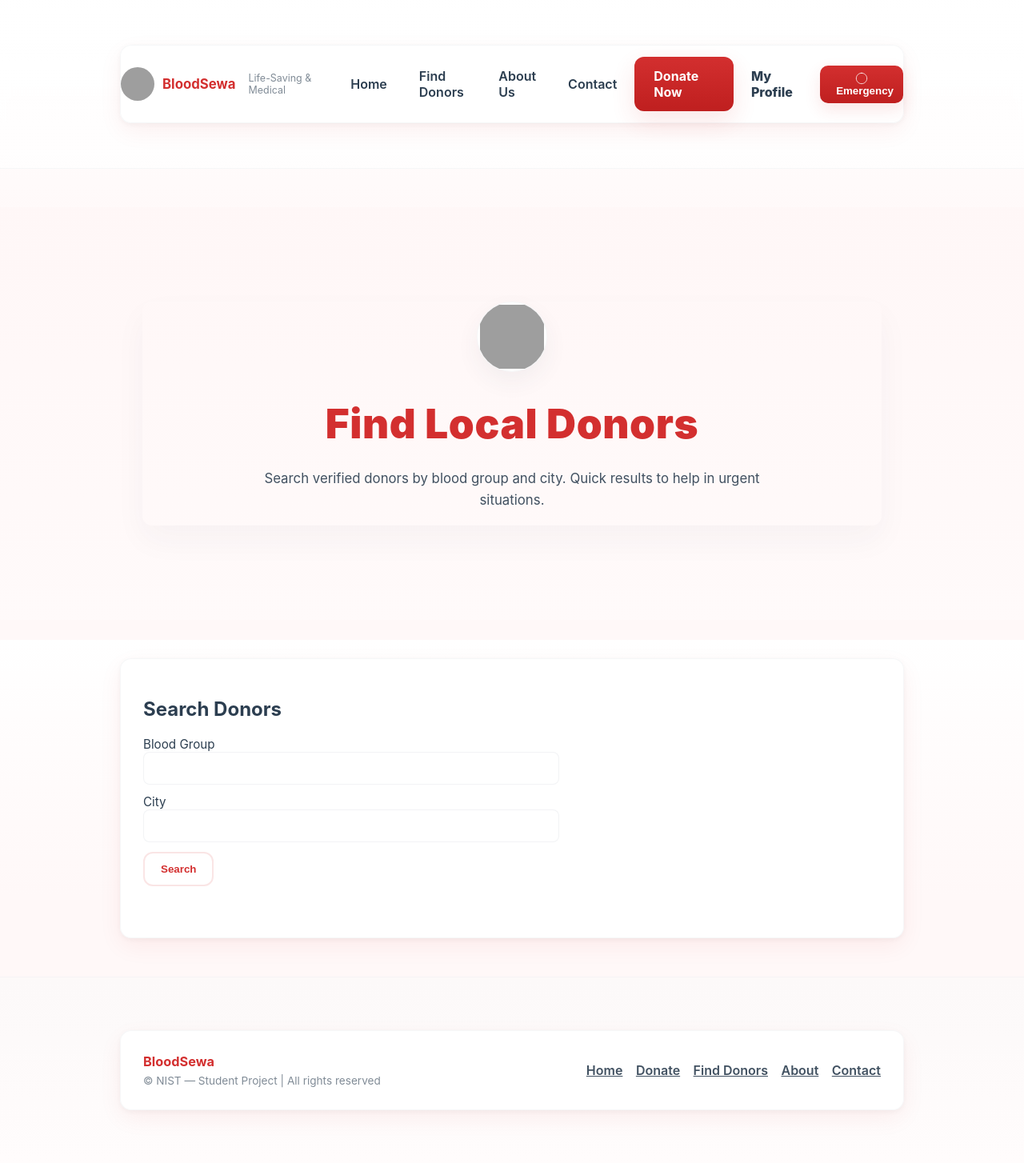
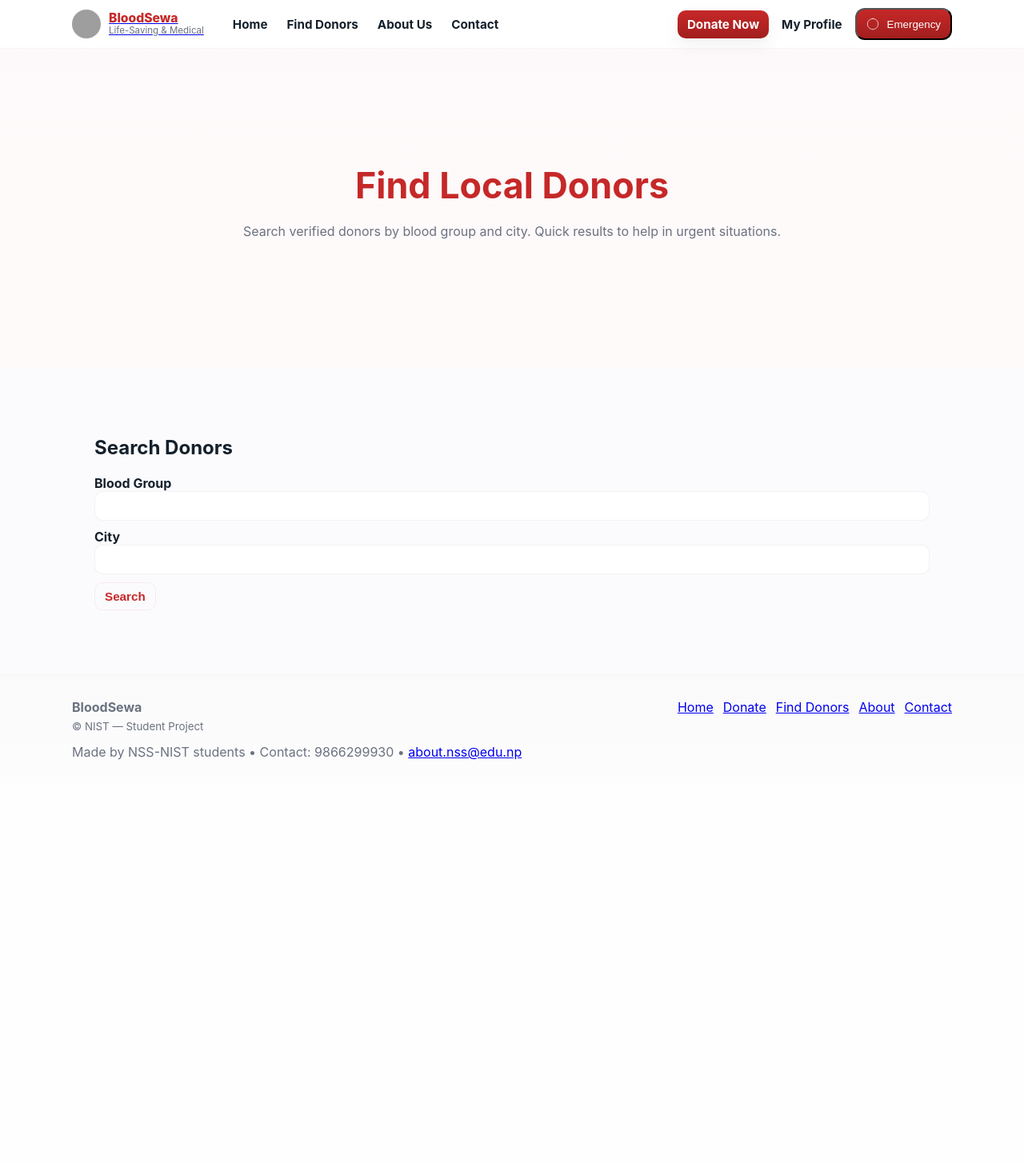
Before and after one commit to SuyogPy/Blood-Sewa, a PHP site: page /search.php in a window 1280 px wide. Shown: the whole page at 80% size. After the commit the page ends 950 px from the top, so only its background shows below. Run offline with PHP 8.4, Linux system fonts and the light colour scheme; the visitor is signed in with stand-in values (Sample User, id 1); grey boxes are pictures that could not be loaded.

Commit message:
fixed styling

```diff
--- a/assets/style.css
+++ b/assets/style.css
@@ -18,144 +18,96 @@ body {
 	-moz-osx-font-smoothing:grayscale;
 	margin:0;
 }
-
-.container{
-	max-width:980px;
-	margin:48px auto;
-	padding:28px;
-	background: linear-gradient(180deg,var(--white), #fff);
-	border-radius:14px;
-	box-shadow: 0 10px 30px rgba(200,20,20,0.06), 0 2px 6px rgba(11,18,32,0.04);
-	border: 1px solid rgba(44,62,80,0.04);
+/* Redesigned theme - modern, clean, accessible */
+:root{
+  --bg:#FBFBFD;
+  --surface:#FFFFFF;
+  --muted:#F2F4F7;
+  --primary:#C62828; /* blood red */
+  --primary-600:#A21E1E;
+  --accent:#BF1F1F;
+  --ink:#14202B;
+  --subtle:#6B7280;
+  --radius:12px;
+  --glass: rgba(255,255,255,0.6);
 }
 
-header .container{display:flex;align-items:center;gap:12px}
+*{box-sizing:border-box}
+html,body{height:100%}
+body{font-family: Inter, 'Segoe UI', Roboto, system-ui, -apple-system, 'Helvetica Neue', Arial; background:var(--bg); color:var(--ink); margin:0; -webkit-font-smoothing:antialiased}
+
+/* Layout container */
+.container{max-width:1100px;margin:36px auto;padding:28px;background:transparent}
+
 /* Header */
-.site-header{ position:sticky; top:0; z-index:1200; backdrop-filter: blur(6px); background: linear-gradient(180deg, rgba(255,255,255,0.85), rgba(255,255,255,0.65)); border-bottom:1px solid rgba(44,62,80,0.04) }
-.header-inner{ display:flex; align-items:center; gap:18px; padding:14px 0 }
-.brand{ display:flex; align-items:center; gap:10px }
-.logo{ width:42px; height:42px; object-fit:cover; border-radius:999px; display:block; margin:0 auto }
-.brand-title{ font-weight:700; color:var(--primary); text-decoration:none; font-size:1.05rem }
-.brand-sub{ font-size:0.78rem; color:rgba(44,62,80,0.6); margin-left:6px }
-.main-nav{ margin-left:18px; display:flex; gap:14px; align-items:center }
-.nav-link{ color:var(--ink); text-decoration:none; padding:8px 10px; border-radius:8px; font-weight:600; position:relative; transition:all .3s ease }
-.nav-link::after{ content:''; position:absolute; left:10px; right:10px; bottom:4px; height:2px; background:var(--primary); transform:scaleX(0); transform-origin:left; transition:transform .28s ease }
-.nav-link:hover::after{ transform:scaleX(1) }
-.nav-link.cta{ background:linear-gradient(180deg,var(--primary),var(--accent)); color:var(--white); box-shadow:0 8px 20px rgba(211,47,47,0.12) }
-.nav-link.cta:hover{ transform:translateY(-2px) }
+.site-header{position:sticky;top:0;z-index:1400;background:linear-gradient(180deg, rgba(255,255,255,0.9), rgba(255,255,255,0.8));backdrop-filter:blur(6px);border-bottom:1px solid rgba(20,32,43,0.04)}
+.header-inner{display:flex;align-items:center;gap:12px;padding:10px 0;max-width:1100px;margin:0 auto}
+.brand{display:flex;align-items:center;gap:10px}
+.logo{width:36px;height:36px;border-radius:999px;object-fit:cover;flex:0 0 36px}
+.brand-text{display:flex;flex-direction:column;line-height:1}
+.brand-title{font-weight:800;color:var(--primary);text-decoration:none;font-size:0.98rem}
+.brand-sub{font-size:0.72rem;color:var(--subtle);margin-top:2px}
 
-#emergencyBtn, .emergency-btn{ background: linear-gradient(180deg,var(--primary),var(--accent)); color:var(--white); border:none; padding:8px 12px; border-radius:10px; cursor:pointer; box-shadow:0 8px 20px rgba(211,47,47,0.12); transition:transform .18s ease }
-.emergency-btn:hover{ transform:translateY(-3px) }
+.main-nav{margin-left:16px;display:flex;gap:8px;align-items:center}
+.nav-link{color:var(--ink);text-decoration:none;padding:6px 8px;border-radius:8px;font-weight:700;font-size:0.95rem;transition:background .18s,color .18s}
+.nav-link:hover{background:var(--muted)}
 
-/* Floating fab for small devices */
-.fab-emergency{ position:fixed; right:20px; bottom:22px; z-index:1000; border-radius:999px; width:60px; height:60px; display:flex;align-items:center;justify-content:center; background:var(--primary); color:#fff; box-shadow:0 12px 30px rgba(211,47,47,0.18); animation: pulse 2s infinite; }
+.nav-actions{margin-left:auto;display:flex;gap:8px;align-items:center}
 
-@keyframes pulse{ 0%{ transform:scale(1); box-shadow:0 8px 18px rgba(200,0,0,0.18)} 50%{ transform:scale(1.03); box-shadow:0 18px 40px rgba(200,0,0,0.22)} 100%{ transform:scale(1); } }
+.btn{display:inline-flex;align-items:center;gap:8px;padding:8px 12px;border-radius:10px;font-weight:700;cursor:pointer;text-decoration:none;border:none;font-size:0.95rem}
+.btn-primary{background:linear-gradient(180deg,var(--primary),var(--primary-600));color:#fff;box-shadow:0 8px 22px rgba(18,24,28,0.06)}
+.btn-outline{background:transparent;color:var(--primary);border:1px solid rgba(198,60,60,0.08)}
 
-/* Form styles */
-label{ display:block; margin:12px 0; font-size:0.95rem; color:var(--ink) }
-input, textarea, select{ display:block; padding:12px 14px; width:100%; max-width:520px; border-radius:8px; border:1px solid rgba(44,62,80,0.06); background:var(--white); transition: box-shadow .3s ease, transform .18s ease }
-input:focus, textarea:focus, select:focus{ outline:none; box-shadow:0 12px 30px rgba(211,47,47,0.08); transform: translateY(-2px) }
-button{ padding:12px 16px; background:linear-gradient(180deg,var(--primary),var(--accent)); color:var(--white); border:none; border-radius:8px; cursor:pointer; box-shadow:0 10px 26px rgba(211,47,47,0.12); transition: transform .18s ease, box-shadow .18s ease }
-button:hover{ transform: translateY(-3px); box-shadow:0 18px 40px rgba(211,47,47,0.16) }
+.emergency-btn{background:linear-gradient(180deg,var(--primary),var(--primary-600));color:#fff;padding:10px 12px;border-radius:12px;display:inline-flex;align-items:center;gap:10px}
+.emergency-btn svg{opacity:0.95}
 
-/* Result list / cards */
-ul#results{ list-style:none; padding:0; margin:18px 0; display:grid; grid-template-columns:1fr; gap:12px }
-ul#results li{ background: linear-gradient(180deg,var(--white), #fffaf8); padding:14px; border-radius:8px; margin-bottom:0; border:1px solid rgba(44,62,80,0.04); display:flex; align-items:center; justify-content:space-between; transition: transform .28s cubic-bezier(.2,.9,.2,1), box-shadow .28s }
-ul#results li:hover{ transform: translateY(-6px); box-shadow: 0 22px 46px rgba(44,62,80,0.06) }
-ul#results a{ text-decoration:none; color:var(--ink); font-weight:600 }
+/* Hero */
+.hero-outer{width:100%;background:linear-gradient(180deg, rgba(255,247,247,0.6), rgba(255,250,250,0.95));padding:80px 0}
+.hero-logo{display:none}
+.hero{max-width:980px;margin:0 auto;text-align:center}
+.hero h1{font-size:2.8rem;color:var(--primary);margin:0 0 12px}
+.hero p.lead{color:var(--subtle);max-width:70ch;margin:0 auto 18px}
 
-.badge{ background: rgba(200,0,0,0.08); color:var(--accent); padding:6px 8px; border-radius:8px; font-weight:700 }
-
-/* Profile pre styling */
-pre#profile{ background: linear-gradient(180deg,var(--white), #fff9f9); padding:16px; border-radius:8px; color:var(--ink); border:1px solid rgba(44,62,80,0.04) }
+/* Cards and lists */
+.card{background:var(--surface);border-radius:var(--radius);padding:16px;border:1px solid rgba(20,32,43,0.04);box-shadow:0 8px 30px rgba(15,20,25,0.03)}
+.result-grid{display:grid;grid-template-columns:repeat(auto-fit,minmax(260px,1fr));gap:16px}
+.donor-card{display:flex;flex-direction:column;gap:10px}
+.donor-meta{display:flex;justify-content:space-between;align-items:center}
+.donor-name{font-weight:800;color:var(--primary);font-size:1.05rem}
+.donor-badge{background:rgba(198,60,60,0.08);color:var(--accent);padding:6px 8px;border-radius:10px;font-weight:800}
+.donor-sub{color:var(--subtle);font-size:0.95rem}
 
 /* Profile card */
-.profile-card-inner{ padding:14px; background: linear-gradient(180deg,var(--white), #fffaf8); border-radius:10px; border:1px solid rgba(44,62,80,0.04); }
-.profile-row{ display:flex; justify-content:space-between; gap:12px; padding:8px 0; align-items:center; border-bottom:1px dashed rgba(44,62,80,0.03) }
-.profile-row:last-child{ border-bottom:none }
-.profile-value{ color:rgba(44,62,80,0.85); font-weight:600 }
-.profile-actions{ margin-top:12px; display:flex; gap:10px }
+.profile-card-inner{background:var(--surface);padding:18px;border-radius:12px;border:1px solid rgba(20,32,43,0.04)}
+.profile-row{display:flex;justify-content:space-between;gap:12px;padding:10px 0;border-bottom:1px dashed rgba(20,32,43,0.04)}
+.profile-row:last-child{border-bottom:none}
+.profile-value{color:var(--ink);font-weight:700}
 
+/* Forms */
+label{display:block;margin:10px 0;font-weight:700;color:var(--ink)}
+input,textarea,select{width:100%;padding:10px 12px;border-radius:10px;border:1px solid rgba(20,32,43,0.06);background:var(--surface)}
 
-/* Header/footer compact */
-footer .container{ display:flex; align-items:center; justify-content:space-between }
+/* Footer */
+.site-footer{background:linear-gradient(180deg, rgba(250,250,250,0.6), rgba(255,255,255,0.6));padding:30px 0;border-top:1px solid rgba(20,32,43,0.04)}
+.footer-inner{max-width:1100px;margin:0 auto;display:flex;gap:20px;align-items:flex-start;justify-content:space-between}
+.footer-left{display:flex;flex-direction:column;gap:6px;color:var(--subtle)}
+.footer-links{display:flex;gap:12px;flex-wrap:wrap}
 
-/* Shimmer for headings */
-.shimmer{ position:relative; display:inline-block; overflow:hidden }
-.shimmer::after{ content:''; position:absolute; left:-120%; top:0; height:100%; width:120%; background: linear-gradient(90deg, rgba(255,255,255,0), rgba(255,255,255,0.6), rgba(255,255,255,0)); transform:skewX(-20deg); animation: shimmer 2.4s infinite }
-@keyframes shimmer{ to { left:120% } }
+/* Utilities */
+.muted{color:var(--subtle)}
+.shimmer{position:relative;display:inline-block;overflow:hidden}
+.shimmer::after{content:'';position:absolute;left:-120%;top:0;height:100%;width:120%;background:linear-gradient(90deg, rgba(255,255,255,0), rgba(255,255,255,0.6), rgba(255,255,255,0));transform:skewX(-20deg);animation:shimmer 2.4s infinite}
+@keyframes shimmer{to{left:120%}}
 
-/* Responsive tweaks */
-@media (max-width:720px){
-	.container{ margin:20px;padding:18px }
-	header .container{ flex-wrap:wrap }
-	.fab-emergency{ display:flex }
+/* Responsive */
+@media(max-width:900px){.header-inner{padding:12px}.hero h1{font-size:2rem}.result-grid{grid-template-columns:1fr}.footer-inner{flex-direction:column;align-items:flex-start}}
+
+/* small helper spacing */
+.mt-8{margin-top:8px}
+.mt-12{margin-top:12px}
+/* --- Overrides & Enhanced Styles for de-boxed hero and CTAs --- */
+
+:root{
+
+	--accent-2: #017A8B; /* supportive teal accent */
 }
-
-@media (min-width:721px){ .fab-emergency{ display:none } }
-
-/* Home hero */
-.hero{ display:grid; grid-template-columns: 1fr 420px; gap:32px; align-items:center; padding:18px 0 }
-.hero-card{ padding:28px; background:linear-gradient(180deg,var(--white), #fff8f8); border-radius:12px; box-shadow:0 18px 40px rgba(44,62,80,0.04); }
-.hero h1{ font-size:2.1rem; color:var(--primary); margin:0 0 12px }
-.hero p.lead{ color:rgba(44,62,80,0.8); margin:0 0 18px; line-height:1.45 }
-.cta-large{ display:inline-block; padding:12px 20px; font-size:1rem; border-radius:10px; background:linear-gradient(180deg,var(--primary),var(--accent)); color:var(--white); box-shadow:0 14px 40px rgba(211,47,47,0.12); text-decoration:none }
-
-@media (max-width:880px){ .hero{ grid-template-columns:1fr; } }
-
-/* --- Overrides & Enhanced Styles for de-boxed hero and CTAs --- */
-:root{
-	--accent-2: #017A8B; /* supportive teal accent */
-	--warm: #F59E0B; /* warm highlight */
-}
-
-/* Button & CTA primitives */
-.btn{ display:inline-flex; align-items:center; gap:12px; justify-content:center; padding:12px 18px; border-radius:12px; font-weight:700; cursor:pointer; text-decoration:none }
-.btn-primary{ background:linear-gradient(180deg,var(--primary),var(--accent)); color:var(--white); box-shadow:0 12px 30px rgba(211,47,47,0.12); padding:14px 24px }
-.btn-outline{ background:transparent; color:var(--primary); border:2px solid rgba(211,47,47,0.12); box-shadow:none; padding:12px 20px }
-
-/* Hero full-bleed container */
-.hero-outer{ width:100%; background: linear-gradient(180deg, rgba(255,246,246,0.6), rgba(255,250,250,0.95)); }
-.hero-outer .container{ background:transparent; box-shadow:none; border:none; padding-top:100px; padding-bottom:100px }
-.hero{ display:grid; grid-template-columns: 1fr; gap:36px; align-items:center; max-width:1100px; margin:0 auto }
-.hero-card{ padding:0; background:transparent }
-
-.hero h1{ font-size:3.2rem; color:var(--primary); margin:12px 0 8px; line-height:1.02; font-weight:900; letter-spacing:0.6px; text-align:center }
-.hero p.lead{ color:rgba(44,62,80,0.9); margin:14px 0 18px; line-height:1.6; font-size:1.05rem; max-width:60ch; text-align:center; margin-left:auto; margin-right:auto }
-
-.cta-large{ display:inline-flex; align-items:center; gap:12px; padding:16px 28px; font-size:1.12rem; border-radius:14px; background:linear-gradient(180deg,var(--primary),var(--accent)); color:var(--white); box-shadow:0 18px 56px rgba(211,47,47,0.12); text-decoration:none }
-.cta-outline{ display:inline-flex; align-items:center; gap:10px; padding:14px 20px; border-radius:12px; border:2px solid rgba(1,122,139,0.12); background:transparent; color:var(--accent-2); text-decoration:none }
-.cta-outline:hover{ background: rgba(1,122,139,0.06); color:#004f56; border-color: rgba(1,122,139,0.18) }
-
-.live-stats{ display:inline-block; margin:6px 0 0 0; color:var(--primary); font-weight:800; font-size:0.95rem }
-.live-pulse{ width:10px; height:10px; background:var(--primary); border-radius:999px; display:inline-block; margin-right:8px; box-shadow:0 6px 18px rgba(211,47,47,0.12); animation: pulse 2s infinite }
-
-/* hero logo circle top-left when needed */
-.hero-logo{ position:relative; width:88px; height:88px; border-radius:999px; overflow:hidden; display:flex; align-items:center; justify-content:center; background:var(--white); box-shadow:0 12px 30px rgba(44,62,80,0.06); border:1px solid rgba(44,62,80,0.04); margin-bottom:18px; margin-left:auto; margin-right:auto }
-.hero-logo img{ width:80px; height:80px; object-fit:cover; display:block }
-
-/* Features grid simplified and more spacious */
-.features-grid{ display:grid; grid-template-columns:repeat(4,1fr); gap:22px; margin-top:28px; align-items:stretch }
-.feature-card{ background: rgba(255,255,255,0.45); backdrop-filter: blur(6px); padding:22px; border-radius:14px; box-shadow:0 6px 26px rgba(44,62,80,0.03); display:flex; gap:18px; align-items:flex-start }
-.feature-icon{ width:56px; height:56px; flex:0 0 56px; border-radius:999px; background: rgba(211,47,47,0.08); display:flex; align-items:center; justify-content:center; color:var(--primary); font-weight:800 }
-.feature-title{ font-weight:800; color:var(--ink); font-size:1rem }
-.feature-desc{ color:rgba(44,62,80,0.7); font-size:0.95rem }
-
-@media (max-width:1000px){ .features-grid{ grid-template-columns:repeat(2,1fr) } }
-@media (max-width:600px){ .features-grid{ grid-template-columns:1fr } .hero{ gap:18px } .hero h1{ font-size:2.4rem } }
-
-/* Footer polish */
-footer.site-footer{ padding:18px 0; background: linear-gradient(180deg, rgba(250,250,250,0.6), rgba(255,255,255,0.6)); border-top:1px solid rgba(44,62,80,0.04); }
-.footer-inner{ display:flex; gap:12px; align-items:center; justify-content:space-between }
-.footer-left{ display:flex; flex-direction:column; gap:6px; color:rgba(44,62,80,0.8) }
-.footer-left strong{ color:var(--primary); font-size:1.02rem }
-.footer-left small{ color:rgba(44,62,80,0.6); font-size:0.85rem }
-.footer-links a{ margin-left:12px; color:rgba(44,62,80,0.9); font-weight:600 }
-.footer-links a:first-child{ margin-left:0 }
-.footer-links a:hover{ color:var(--primary); text-decoration:underline }
-
-/* Header refinement: taller nav and spacing */
-.site-header{ padding:8px 0 }
-.header-inner{ gap:28px }
-.main-nav{ gap:20px }
--- a/donor.php
+++ b/donor.php
@@ -13,7 +13,7 @@
       <section class="hero" aria-labelledby="hero-heading">
         <div class="hero-card">
           <div style="display:flex; align-items:center; gap:8px; flex-direction:column;">
-            <div class="hero-logo"><img src="assets/logo.jpeg" alt="BloodSewa logo"></div>
+            <div class="hero-logo"><img src="assets/logo.jpg" alt="BloodSewa logo"></div>
             <h1 id="hero-heading" class="shimmer">Donor Details</h1>
             <p class="lead">Contact details and basic profile information for the selected donor.</p>
           </div>
--- a/footer.php
+++ b/footer.php
@@ -1,9 +1,11 @@
 <footer class="site-footer">
-  <div class="container footer-inner">
+  <div class="footer-inner">
     <div class="footer-left">
       <strong>BloodSewa</strong>
-      <small>© NIST — Student Project | All rights reserved</small>
+      <small>© NIST — Student Project</small>
+      <div class="mt-8 muted">Made by NSS-NIST students • Contact: 9866299930 • <a href="mailto:about.nss@edu.np">about.nss@edu.np</a></div>
     </div>
+    <div>
       <div class="footer-links">
         <a href="index.php">Home</a>
         <a href="register.php">Donate</a>
@@ -12,4 +14,5 @@
         <a href="contact.php">Contact</a>
       </div>
     </div>
+  </div>
 </footer>
--- a/header.php
+++ b/header.php
@@ -1,11 +1,13 @@
 <?php session_start(); ?>
 <header class="site-header">
   <div class="container header-inner">
-    <div class="brand">
+    <a href="index.php" class="brand brand-link">
       <img src="assets/logo.jpeg" alt="BloodSewa logo" class="logo" onerror="this.style.display='none'" />
-      <a href="index.php" class="brand-title">BloodSewa</a>
-      <span class="brand-sub">Life-Saving & Medical</span>
-    </div>
+      <div class="brand-text">
+        <span class="brand-title">BloodSewa</span>
+        <span class="brand-sub">Life-Saving & Medical</span>
+      </div>
+    </a>
     <nav class="main-nav" aria-label="Main nav">
       <a href="index.php" class="nav-link">Home</a>
       <a href="search.php" class="nav-link">Find Donors</a>
@@ -13,16 +15,16 @@
       <a href="contact.php" class="nav-link">Contact</a>
     </nav>
 
-    <div style="margin-left:auto; display:flex; gap:12px; align-items:center;">
+    <div class="nav-actions">
       <a href="register.php" class="btn btn-primary">Donate Now</a>
       <?php if (!empty($_SESSION['user_id'])): ?>
-        <a href="profile.php" class="nav-link" style="font-weight:800">My Profile</a>
+        <a href="profile.php" class="nav-link">My Profile</a>
       <?php else: ?>
-        <a href="login.php" class="nav-link" style="font-weight:800">Login</a>
+        <a href="login.php" class="nav-link">Login</a>
       <?php endif; ?>
       <button id="emergencyBtn" class="emergency-btn" aria-label="Emergency contacts">
-        <svg width="16" height="16" viewBox="0 0 24 24" fill="none" xmlns="http://www.w3.org/2000/svg" aria-hidden="true"><path d="M12 2C6.48 2 2 6.48 2 12s4.48 10 10 10 10-4.48 10-10S17.52 2 12 2z" stroke="currentColor" stroke-width="1.2" stroke-linecap="round" stroke-linejoin="round"/></svg>
-        <span style="font-weight:700; margin-left:8px">Emergency</span>
+        <svg width="16" height="16" viewBox="0 0 24 24" fill="none" xmlns="http://www.w3.org/2000/svg" aria-hidden="true"><path d="M12 2C6.48 2 2 6.48 2 12s4.48 10 10 10 10-4.48 10-10S17.52 2 12 2z" stroke="#fff" stroke-width="1.2" stroke-linecap="round" stroke-linejoin="round"/></svg>
+        <span>Emergency</span>
       </button>
     </div>
   </div>
--- a/search.php
+++ b/search.php
@@ -13,7 +13,7 @@
       <section class="hero" aria-labelledby="hero-heading">
         <div class="hero-card">
           <div style="display:flex; align-items:center; gap:8px; flex-direction:column;">
-            <div class="hero-logo"><img src="assets/logo.jpeg" alt="BloodSewa logo"></div>
+            <div class="hero-logo"><img src="assets/logo.jpg" alt="BloodSewa logo"></div>
             <h1 id="hero-heading" class="shimmer">Find Local Donors</h1>
             <p class="lead">Search verified donors by blood group and city. Quick results to help in urgent situations.</p>
           </div>
```
Also changed, not shown: index.html (+7 -5 lines). Lines whose indentation alone changed are shown as unchanged.
